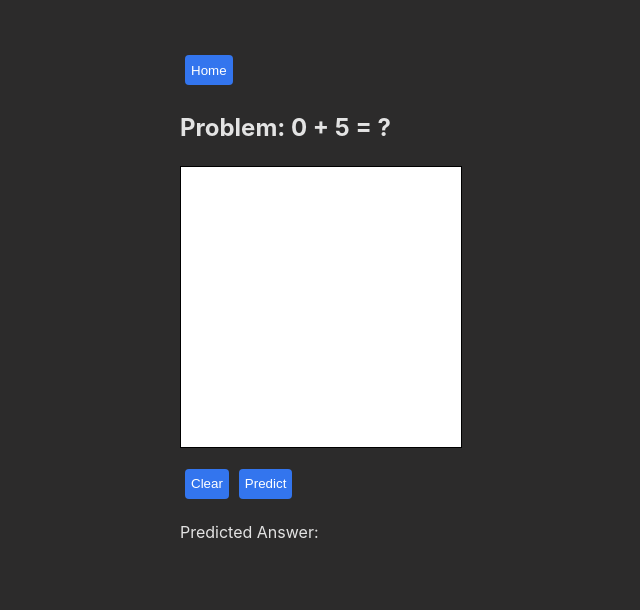
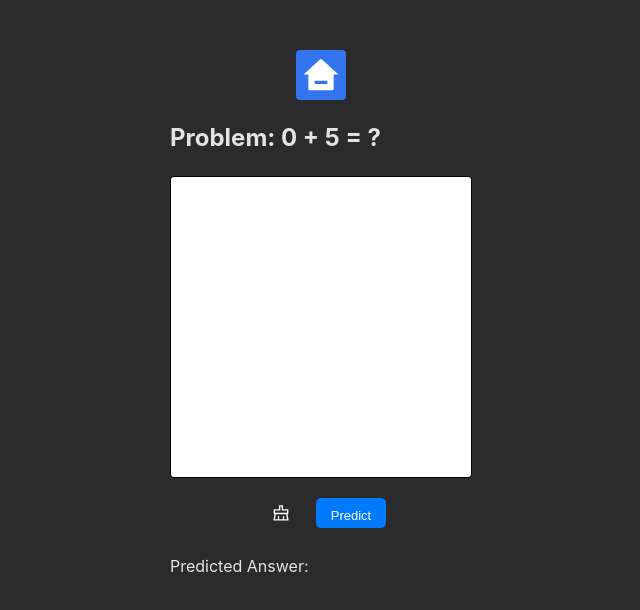
Before and after one commit to Kebalepile/handwritten_digits, a React (Vite) app in the folder frontend/digit-recognizer/: page / in a window 1280 px wide. Both pictures are taken after a click on the button "Start". Shown: the top 610 px of the page, without its empty margins (319-959 px from the left). Built offline with nearby package versions, Linux system fonts and the light colour scheme.

Commit message:
more basci css styling

```diff
--- a/frontend/digit-recognizer/package.json
+++ b/frontend/digit-recognizer/package.json
@@ -11,7 +11,8 @@
   },
   "dependencies": {
     "react": "^18.2.0",
-    "react-dom": "^18.2.0"
+    "react-dom": "^18.2.0",
+    "react-icons": "^4.12.0"
   },
   "devDependencies": {
     "@types/react": "^18.2.66",
--- a/frontend/digit-recognizer/src/App.jsx
+++ b/frontend/digit-recognizer/src/App.jsx
@@ -17,7 +17,7 @@ const App = () => {
   const handleBackToHome = () => setScreen('welcome')
 
   return (
-    <div>
+    <div id="home-page">
       {screen === 'welcome' && (
         <>
           <section id='banner'>
--- a/frontend/digit-recognizer/src/components/Canvas.jsx
+++ b/frontend/digit-recognizer/src/components/Canvas.jsx
@@ -1,82 +1,109 @@
-import React, { useRef, useEffect, useState } from 'react'
-import PropTypes from 'prop-types'
-import { initializeCanvas, clearCanvas, drawOnCanvas } from '../utils/canvas'
+import React, { useRef, useEffect, useState } from 'react';
+import PropTypes from 'prop-types';
+import { initializeCanvas, clearCanvas, drawOnCanvas } from '../utils/canvas';
+import { AiOutlineClear } from "react-icons/ai";
 
 const Canvas = ({ clearTrigger, onClearComplete, handlePredict }) => {
-  const canvasRef = useRef(null)
-  const [lineWidth, ] = useState(10)
+  const canvasRef = useRef(null);
+  const [lineWidth] = useState(10);
 
   useEffect(() => {
-    const canvas = canvasRef.current
-    const ctx = canvas.getContext('2d')
-    initializeCanvas(canvas, ctx)
+    const canvas = canvasRef.current;
+    const ctx = canvas.getContext('2d');
 
-    let drawing = false
+    const resizeCanvas = () => {
+      canvas.width = 300; // Set canvas width
+      canvas.height = 300; // Set canvas height
+      initializeCanvas(canvas, ctx);
+    };
 
-    const handleMouseDown = () => {
-      drawing = true
-    }
+    resizeCanvas();
+    window.addEventListener('resize', resizeCanvas);
 
-    const handleMouseUp = () => {
-      drawing = false
-      ctx.beginPath()
-    }
+    let drawing = false;
+    let lastPos = { x: 0, y: 0 };
 
-    const handleMouseMove = event => {
-      if (!drawing) return
-      drawOnCanvas(event, canvas, ctx, lineWidth)
-    }
+    const getEventPos = (event) => {
+      const rect = canvas.getBoundingClientRect();
+      const touch = event.touches ? event.touches[0] : event;
+      return {
+        x: touch.clientX - rect.left,
+        y: touch.clientY - rect.top
+      };
+    };
 
-    canvas.addEventListener('mousedown', handleMouseDown)
-    canvas.addEventListener('mouseup', handleMouseUp)
-    canvas.addEventListener('mousemove', handleMouseMove)
+    const startDrawing = (event) => {
+      drawing = true;
+      lastPos = getEventPos(event);
+      ctx.beginPath();
+      ctx.moveTo(lastPos.x, lastPos.y);
+      event.preventDefault();
+    };
+
+    const stopDrawing = () => {
+      drawing = false;
+      ctx.beginPath();
+    };
+
+    const draw = (event) => {
+      if (!drawing) return;
+      event.preventDefault();
+      const pos = getEventPos(event);
+      drawOnCanvas(lastPos, pos, ctx, lineWidth);
+      lastPos = pos;
+    };
+
+    // Event listeners for both mouse and touch events
+    canvas.addEventListener('mousedown', startDrawing);
+    canvas.addEventListener('mouseup', stopDrawing);
+    canvas.addEventListener('mousemove', draw);
+
+    canvas.addEventListener('touchstart', startDrawing);
+    canvas.addEventListener('touchend', stopDrawing);
+    canvas.addEventListener('touchmove', draw);
 
     return () => {
-      canvas.removeEventListener('mousedown', handleMouseDown)
-      canvas.removeEventListener('mouseup', handleMouseUp)
-      canvas.removeEventListener('mousemove', handleMouseMove)
-    }
-  }, [lineWidth])
+      window.removeEventListener('resize', resizeCanvas);
+      canvas.removeEventListener('mousedown', startDrawing);
+      canvas.removeEventListener('mouseup', stopDrawing);
+      canvas.removeEventListener('mousemove', draw);
+
+      canvas.removeEventListener('touchstart', startDrawing);
+      canvas.removeEventListener('touchend', stopDrawing);
+      canvas.removeEventListener('touchmove', draw);
+    };
+  }, [lineWidth]);
 
   useEffect(() => {
     if (clearTrigger) {
-      const canvas = canvasRef.current
-      const ctx = canvas.getContext('2d')
-      clearCanvas(canvas, ctx)
-      if (onClearComplete) onClearComplete()
+      const canvas = canvasRef.current;
+      const ctx = canvas.getContext('2d');
+      clearCanvas(canvas, ctx);
+      if (onClearComplete) onClearComplete();
     }
-  }, [clearTrigger, onClearComplete])
+  }, [clearTrigger, onClearComplete]);
 
   const handleClear = () => {
-    const canvas = canvasRef.current
-    const ctx = canvas.getContext('2d')
-    clearCanvas(canvas, ctx)
-  }
+    const canvas = canvasRef.current;
+    const ctx = canvas.getContext('2d');
+    clearCanvas(canvas, ctx);
+  };
 
   return (
     <div className='canvas-container'>
-      <canvas
-        id='canvas'
-        ref={canvasRef}
-        width='280'
-        height='280'
-        style={{ border: '1px solid black' }}
-      ></canvas>
+      <canvas id='canvas' ref={canvasRef}></canvas>
       <div className='button-group'>
-        {/* <button onClick={() => setLineWidth(5)}>Pencil</button> */}
-        {/* <button onClick={() => setLineWidth(10)}>Ball Pen</button> */}
-        <button onClick={handleClear}>Clear</button>
-
+        <button id="clear" title="Clear canvas" onClick={handleClear}><AiOutlineClear style={{ width: '60px', height: '30px' }} /></button>
         <button onClick={handlePredict}>Predict</button>
       </div>
     </div>
-  )
-}
+  );
+};
 
-Canvas.PropTypes = {
-  clearTrigger: PropTypes.func.isRequired,
-  onClearComplete: PropTypes.func.isRequired,
+Canvas.propTypes = {
+  clearTrigger: PropTypes.bool.isRequired,
+  onClearComplete: PropTypes.func,
   handlePredict: PropTypes.func.isRequired
-}
+};
 
-export default Canvas
+export default Canvas;
--- a/frontend/digit-recognizer/src/components/Game.jsx
+++ b/frontend/digit-recognizer/src/components/Game.jsx
@@ -1,54 +1,55 @@
-import React, { useState, useEffect } from 'react';
-import ArithmeticQuiz from '../utils/ArithmeticQuiz'; // Adjust the path based on your project structure
-import equations from '../data/basic_arithmetic_equations.json'; // Import your JSON data
-import Canvas from './Canvas'; // Assuming Canvas component is in the same directory
+import React, { useState, useEffect } from 'react'
+import ArithmeticQuiz from '../utils/ArithmeticQuiz' // Adjust the path based on your project structure
+import equations from '../data/basic_arithmetic_equations.json' // Import your JSON data
+import Canvas from './Canvas' // Assuming Canvas component is in the same directory
 import PropTypes from 'prop-types'
+import { RiHome3Fill } from 'react-icons/ri'
 
-const Game = ({onBackToHome}) => {
-  const [quizState, setQuizState] = useState(''); // State to manage quiz messages
-  const [userAnswer, setUserAnswer] = useState(''); // State to manage user's answer
-  const [currentQuestion, setCurrentQuestion] = useState(''); // State to manage current quiz question
-  const [quiz, setQuiz] = useState(null); // State to manage the quiz instance
-  const [clearCanvasTrigger, setClearCanvasTrigger] = useState(false); // State to manage canvas clearing
+const Game = ({ onBackToHome }) => {
+  const [quizState, setQuizState] = useState('') // State to manage quiz messages
+  const [userAnswer, setUserAnswer] = useState('') // State to manage user's answer
+  const [currentQuestion, setCurrentQuestion] = useState('') // State to manage current quiz question
+  const [quiz, setQuiz] = useState(null) // State to manage the quiz instance
+  const [clearCanvasTrigger, setClearCanvasTrigger] = useState(false) // State to manage canvas clearing
 
   useEffect(() => {
-    startQuiz(); // Start quiz when component mounts
-  }, []);
+    startQuiz() // Start quiz when component mounts
+  }, [])
 
   const updateQuizState = message => {
-    setQuizState(message);
-  };
+    setQuizState(message)
+  }
 
   const startQuiz = () => {
-    const newQuiz = new ArithmeticQuiz(equations, updateQuizState);
-    setQuiz(newQuiz);
-    setCurrentQuestion(newQuiz.getCurrentQuestion()); // Set initial quiz question
-    setClearCanvasTrigger(true); // Clear canvas when quiz starts
-  };
+    const newQuiz = new ArithmeticQuiz(equations, updateQuizState)
+    setQuiz(newQuiz)
+    setCurrentQuestion(newQuiz.getCurrentQuestion()) // Set initial quiz question
+    setClearCanvasTrigger(true) // Clear canvas when quiz starts
+  }
 
   const handlePredict = () => {
-    const canvas = document.getElementById('canvas');
-    const imgData = canvas.toDataURL('image/png');
-    const img = new Image();
-    img.src = imgData;
+    const canvas = document.getElementById('canvas')
+    const imgData = canvas.toDataURL('image/png')
+    const img = new Image()
+    img.src = imgData
     img.onload = () => {
-      const tempCanvas = document.createElement('canvas');
-      const tempCtx = tempCanvas.getContext('2d');
-      tempCanvas.width = 28;
-      tempCanvas.height = 28;
-      tempCtx.drawImage(img, 0, 0, 28, 28);
+      const tempCanvas = document.createElement('canvas')
+      const tempCtx = tempCanvas.getContext('2d')
+      tempCanvas.width = 28
+      tempCanvas.height = 28
+      tempCtx.drawImage(img, 0, 0, 28, 28)
 
-      const imageData = tempCtx.getImageData(0, 0, 28, 28);
-      const data = imageData.data;
+      const imageData = tempCtx.getImageData(0, 0, 28, 28)
+      const data = imageData.data
 
-      const input = [];
+      const input = []
       for (let i = 0; i < data.length; i += 4) {
-        const grayscale = (data[i] + data[i + 1] + data[i + 2]) / 3;
-        input.push(255 - grayscale); // Invert colors
+        const grayscale = (data[i] + data[i + 1] + data[i + 2]) / 3
+        input.push(255 - grayscale) // Invert colors
       }
 
-      const formData = new FormData();
-      formData.append('input', JSON.stringify(input));
+      const formData = new FormData()
+      formData.append('input', JSON.stringify(input))
 
       fetch('http://localhost:5000/predict', {
         method: 'POST',
@@ -57,39 +58,48 @@ const Game = ({onBackToHome}) => {
         .then(response => response.json())
         .then(data => {
           // console.log('Predicted digit: ' + data.digit);
-          setUserAnswer(data.digit); // Set predicted digit as user answer
+          setUserAnswer(data.digit) // Set predicted digit as user answer
           if (quiz) {
-            const isCorrect = quiz.checkAnswer(data.digit); // Check the current question's answer
+            const isCorrect = quiz.checkAnswer(data.digit) // Check the current question's answer
             if (isCorrect || quiz.remainingAttempts === 0) {
-              setClearCanvasTrigger(true); // Trigger canvas clearing
+              setClearCanvasTrigger(true) // Trigger canvas clearing
             }
             if (!quiz.currentQuestion) {
-              setCurrentQuestion(quiz.getCurrentQuestion()); // Set the next question
+              setCurrentQuestion(quiz.getCurrentQuestion()) // Set the next question
             } else {
-              setCurrentQuestion(quiz.currentQuestion[0]); // Stay on the current question
+              setCurrentQuestion(quiz.currentQuestion[0]) // Stay on the current question
             }
           }
         })
-        .catch(error => console.error('Error:', error));
-    };
-  };
+        .catch(error => console.error('Error:', error))
+    }
+  }
 
   const handleClearComplete = () => {
-    setClearCanvasTrigger(false); // Reset clear canvas trigger
-  };
+    setClearCanvasTrigger(false) // Reset clear canvas trigger
+  }
 
   return (
-    <div className='containerr'>
-      <button onClick={onBackToHome}>Home</button>
+    <div className='containerr' style={{margin:"auto"}}>
+      <button id='home' onClick={onBackToHome}>
+        <RiHome3Fill />
+      </button>
       <h2 id='problem'>Problem: {currentQuestion}</h2>
-      <Canvas clearTrigger={clearCanvasTrigger} onClearComplete={handleClearComplete} handlePredict={handlePredict} />
-      <p>Predicted Answer: {userAnswer}</p> {/* Display predicted answer */}
-      <div id='result'>{quizState}</div> {/* Display quiz state message */}
+      <Canvas
+        clearTrigger={clearCanvasTrigger}
+        onClearComplete={handleClearComplete}
+        handlePredict={handlePredict}
+      />
+
+      <div id='predicted'>
+        <p>Predicted Answer: {userAnswer}</p> {/* Display predicted answer */}
+        <div id='result'>{quizState}</div> {/* Display quiz state message */}
+      </div>
     </div>
-  );
-};
+  )
+}
 Game.PropTypes = {
   onBackToHome: PropTypes.func.isRequired
 }
 
-export default Game;
+export default Game
--- a/frontend/digit-recognizer/src/styles.css
+++ b/frontend/digit-recognizer/src/styles.css
@@ -15,14 +15,67 @@
   min-width: 250px;
   margin: auto;
   text-align: center;
+  background-image: url('./assets/icon (1).jpg');
+  background-size: cover;
+  background-position: center;
+  color: black;
+}
+.container > div {
+  backdrop-filter: blur(1px);
+}
+.container  button {
+  animation: radiate 1.5s infinite;
+}
+@keyframes radiate {
+  0% {
+    box-shadow: 0 0 0 0 #007bff;
+  }
+  70% {
+    box-shadow: 0 0 2px 2px #007bff;
+  }
+  100% {
+    box-shadow: 0 0 0 0 #007bff;
+  }
 }
 
-#canvas {
-  border: 1px solid black;
+.canvas-container {
+  display: flex;
+  flex-direction: column;
+  align-items: center;
+  justify-content: center;
+  margin: auto;
+}
+
+canvas {
+  border: 1px solid #000;
+  width: 300px;
+  height: 300px;
+  border-radius: 4px;
 }
 
 .button-group {
-  margin: 10px 0;
+  width: 200px;
+  margin-top: 10px;
+  display: flex;
+  justify-content: center;
+  align-items: center;
+}
+
+.button-group button {
+  margin: 0 5px;
+  padding: 10px 15px;
+  font-size: 16px;
+  cursor: pointer;
+  border: none;
+  background-color: #007bff;
+  color: white;
+  border-radius: 5px;
+  transition: background-color 0.3s ease;
+  font-size: 13px;
+}
+
+.button-group button:hover {
+  background-color: #0056b3;
 }
 
 button {
@@ -34,6 +87,27 @@ button {
   border-radius: 4px;
   cursor: pointer;
 }
+
+#home {
+  width: 50px;
+  height: 50px;
+  display: flex;
+  margin: auto;
+}
+
+#clear {
+  width: 50px;
+  height: 50px;
+  display: flex;
+  background: none;
+}
+#home  svg {
+  height: 50px;
+  width: 50px;
+  margin: auto;
+  padding: 0;
+}
+
 #start-button {
   width: 100px;
 }
@@ -53,52 +127,63 @@ button {
 }
 #root {
   height: 100dvh;
+}
+
+#home-page {
+  margin: auto;
+  padding: 50px;
+}
+#home-page {
+  margin: auto;
   padding: 50px;
 }
 
-.footer{
+/* Media query for screens with a max width of 375px */
+@media (max-width: 375px) {
+  #home-page {
+    padding: 50px 0 0 0;
+  }
+}
+
+.footer {
   display: flex;
   justify-content: center;
   align-items: center;
-
   flex-flow: column nowrap;
   margin: 20px auto auto auto;
 }
 .footer a {
   color: white;
   text-decoration: none;
-
 }
 
 .footer > hr {
-  width:80%;
-  height:1px;
+  width: 80%;
+  height: 1px;
   border-radius: 5px;
-  background:rgb(87, 85, 85);
-  border:none;
+  background: rgb(87, 85, 85);
+  border: none;
 }
 
 .dialog-content {
   background-image: url('./assets/icon (4).jpg');
   background-size: cover;
   background-position: center;
-  margin-top:120px;
+  margin-top: 120px;
   padding: 20px;
-  color:white;
-  width:80%;
-  border:none;
+  color: white;
+  width: 80%;
+  border: none;
   border-radius: 4px;
-  padding:5px;
+  padding: 5px;
 }
 
 .dialog-content > article {
-  margin:auto;
+  margin: auto;
   backdrop-filter: blur(8px); /* Adjust blur intensity as needed */
   background-color: rgba(0, 0, 0, 0.5); /* Semi-transparent overlay */
-  /* width: inherit; */
-  height:300px;
+  height: 300px;
   overflow: auto;
   border-radius: inherit;
-  padding:10px;
-
+  padding: 10px;
 }
--- a/frontend/digit-recognizer/src/utils/canvas.js
+++ b/frontend/digit-recognizer/src/utils/canvas.js
@@ -8,12 +8,12 @@ export function clearCanvas(canvas, ctx) {
   initializeCanvas(canvas, ctx);
 }
 
-export function drawOnCanvas(event, canvas, ctx, lineWidth) {
+export function drawOnCanvas(prevPos, currentPos, ctx, lineWidth) {
   ctx.lineWidth = lineWidth;
   ctx.lineCap = 'round';
   ctx.strokeStyle = 'black';
-  ctx.lineTo(event.clientX - canvas.offsetLeft, event.clientY - canvas.offsetTop);
+  ctx.beginPath();
+  ctx.moveTo(prevPos.x, prevPos.y);
+  ctx.lineTo(currentPos.x, currentPos.y);
   ctx.stroke();
-  ctx.beginPath();
-  ctx.moveTo(event.clientX - canvas.offsetLeft, event.clientY - canvas.offsetTop);
 }
```
Also changed, not shown: frontend/digit-recognizer/src/components/Welcome.jsx (+6 -2 lines), 1 other file (tests, documents, lock files or other folders).
